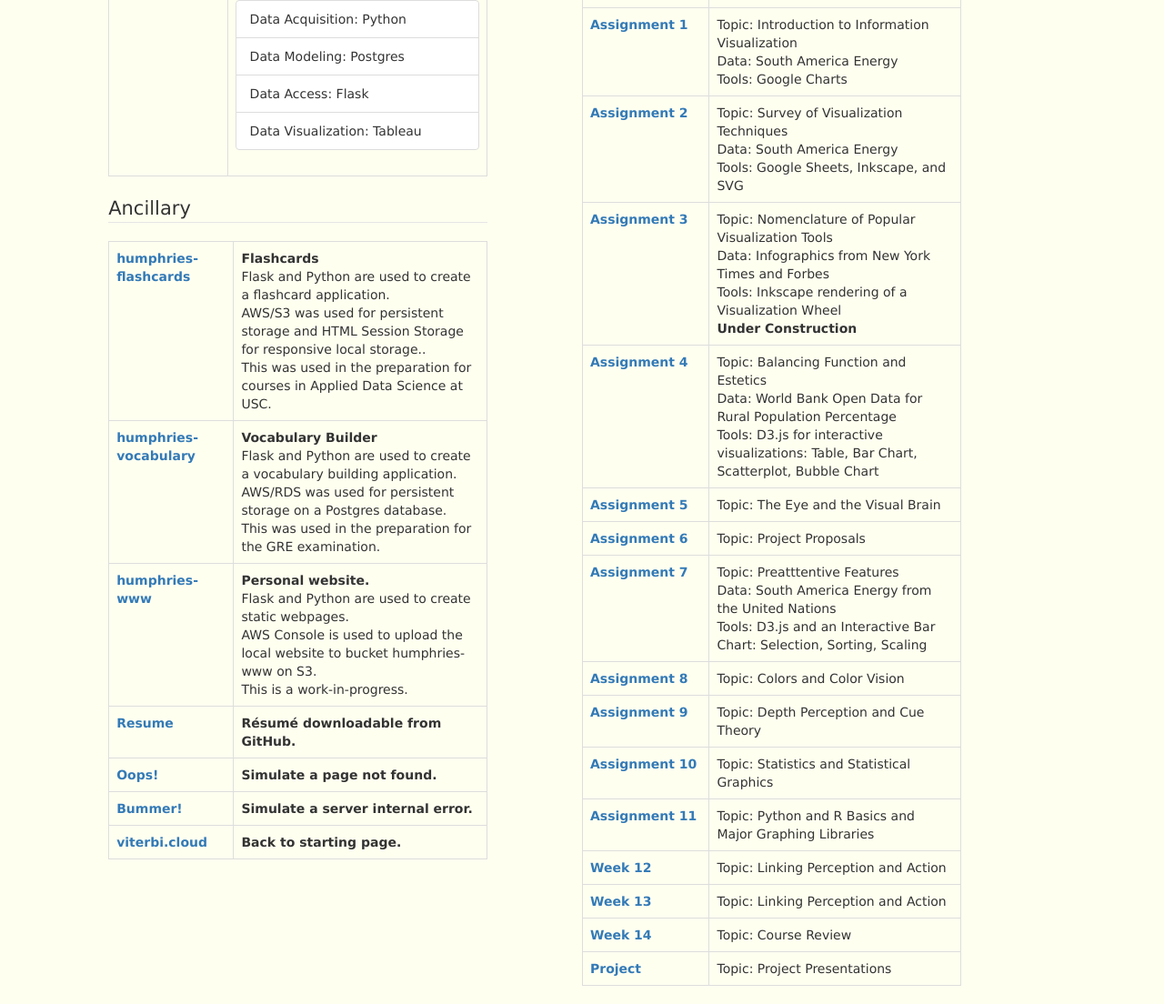
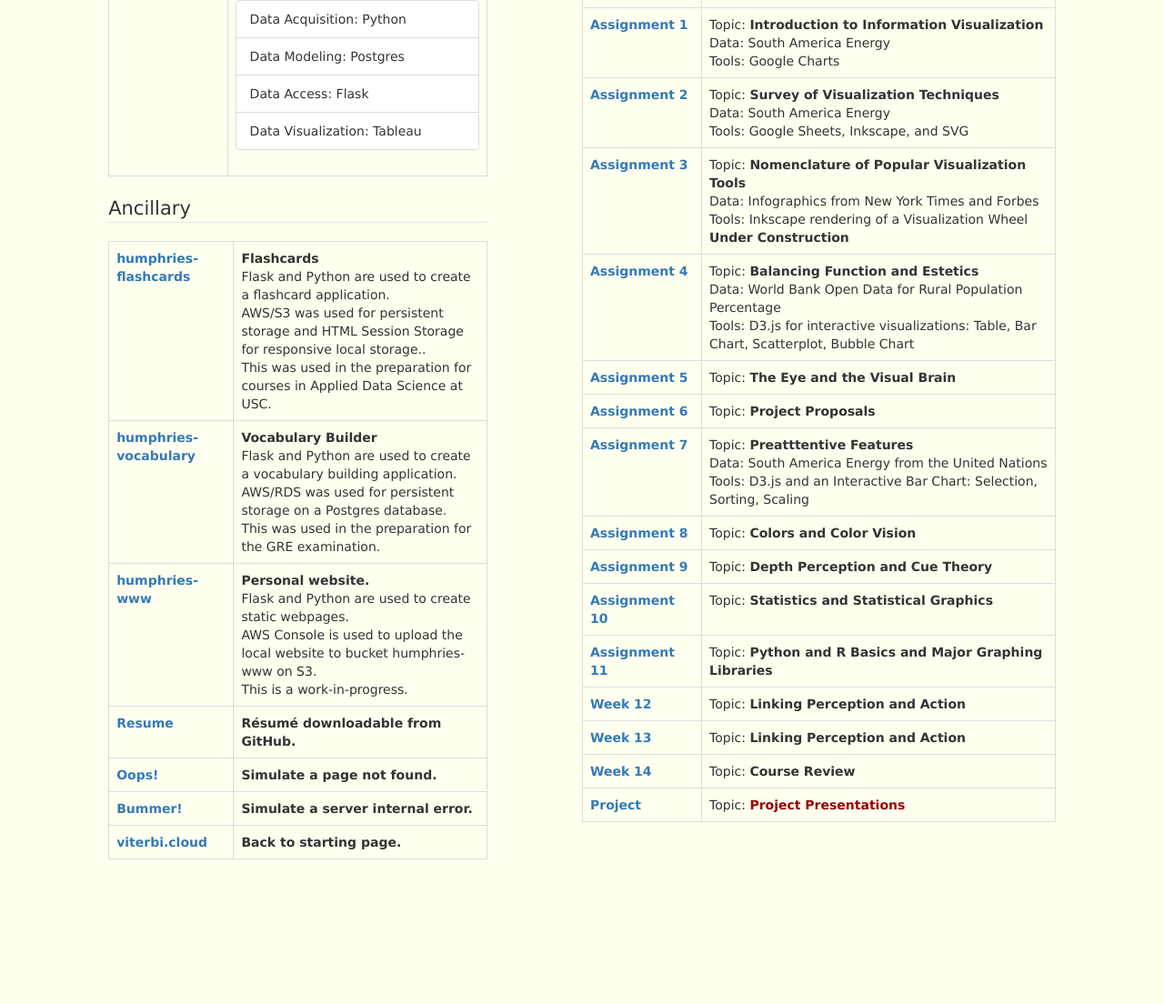
Before and after one commit to phumphri/humphries-portfolio, a Flask app: page / in a window 1280 px wide. Shown: the part 301-1405 px from the top of the page at 91% size. After the commit the page ends 1246 px from the top, so only its background shows below. Run offline with Flask 2, Linux system fonts and the light colour scheme; parts of the project's set-up code (start-up, migrations or seed data) failed here and were passed over; some libraries are stand-ins or nearby versions.

Commit message:
Clean-up index.html

```diff
--- a/templates/index.html
+++ b/templates/index.html
@@ -101,10 +101,10 @@ Humphries Portfolio
     <div class="col-sm-1">
     </div>
 
-    <div class="col-sm-4">
+    <div class="col-sm-5">
         <div class="row">
             <fieldset>
-                <legend>INF-554: Data Visualization</legend>
+                <legend>INF 554: Information Visualization</legend>
                 <table class="table table-bordered">
                     <thead>
                         <tr>
@@ -114,14 +114,16 @@ Humphries Portfolio
                     </thead>
                     <tbody>
                         <tr>https
-                            <td><a href="https://sites.google.com/a/usc.edu/pvhumphr/"><b>U.S.C. Student Website</b></a></td>
-                            <td>Topic:  A portfolio located on Google Site.</td>
+                            <td><a href="https://sites.google.com/a/usc.edu/pvhumphr/"><b>Student Website</b></a></td>
+                            <td>
+                                Topic:  A portfolio located on <span class="cardinal_color"><b>USC Google Site.</b></span>
+                            </td>
                         </tr>
 
                         <tr>
                             <td><a href="https://humphries-inf554.herokuapp.com/Assignment%2001/index.html" target="_blank"><b>Assignment 1</b></a></td>
                             <td>
-                                Topic:  Introduction to Information Visualization<br />
+                                Topic:  <b>Introduction to Information Visualization</b><br />
                                 Data: South America Energy<br />
                                 Tools: Google Charts
                             </td>
@@ -129,7 +131,7 @@ Humphries Portfolio
                         <tr>
                             <td><a href="https://humphries-inf554.herokuapp.com/Assignment%2002/index.html" target="_blank"><b>Assignment 2</b></a></td>
                             <td>
-                                Topic:  Survey of Visualization Techniques<br />
+                                Topic:  <b>Survey of Visualization Techniques</b><br />
                                 Data: South America Energy<br />
                                 Tools: Google Sheets, Inkscape, and SVG
                             </td>
@@ -137,7 +139,7 @@ Humphries Portfolio
                         <tr>
                             <td><a href="https://humphries-inf554.herokuapp.com/Assignment%2003/index.html" target="_blank"><b>Assignment 3</b></a></td>
                             <td>
-                                Topic:  Nomenclature of Popular Visualization Tools<br />
+                                Topic:  <b>Nomenclature of Popular Visualization Tools</b><br />
                                 Data:  Infographics from New York Times and Forbes<br />
                                 Tools:  Inkscape rendering of a Visualization Wheel<br />
                                 <b>Under Construction</b>
@@ -146,7 +148,7 @@ Humphries Portfolio
                         <tr>
                             <td><a href="https://humphries-inf554.herokuapp.com/Assignment%2004/index.html" target="_blank"><b>Assignment 4</b></a></td>
                             <td>
-                                Topic:  Balancing Function and Estetics<br />
+                                Topic:  <b>Balancing Function and Estetics</b><br />
                                 Data:  World Bank Open Data for Rural Population Percentage<br />
                                 Tools:  D3.js for interactive visualizations:  Table, Bar Chart, Scatterplot, Bubble Chart
                             </td>
@@ -154,18 +156,18 @@ Humphries Portfolio
                         <tr>
                             <td><a href="/not_implemented" target="_blank"><b>Assignment 5</b></a></td>
                             <td>
-                                Topic:  The Eye and the Visual Brain
+                                Topic:  <b>The Eye and the Visual Brain</b>
                             </td>
                         </tr>
                         <tr>
                             <td><a href="/not_implemented" target="_blank"><b>Assignment 6</b></a></td>
                             <td>
-                                Topic:  Project Proposals</td>
+                                Topic:  <b>Project Proposals</td></b>
                         </tr>
                         <tr>
                             <td><a href="https://humphries-inf554.herokuapp.com/Assignment%2007/index.html" target="_blank"><b>Assignment 7</b></a></td>
                             <td>
-                                Topic:  Preatttentive Features<br />
+                                Topic:  <b>Preatttentive Features</b><br />
                                 Data: South America Energy from the United Nations<br />
                                 Tools:  D3.js and an Interactive Bar Chart:  Selection, Sorting, Scaling
                             </td>
@@ -173,48 +175,49 @@ Humphries Portfolio
                         <tr>
                             <td><a href="/not_implemented" target="_blank"><b>Assignment 8</b></a></td>
                             <td>
-                                Topic:  Colors and Color Vision
+                                Topic:  <b>Colors and Color Vision</b>
                             </td>
                         </tr>
                         <tr>
                             <td><a href="/not_implemented" target="_blank"><b>Assignment 9</b></a></td>
                             <td>
-                                Topic:  Depth Perception and Cue Theory
+                                Topic:  <b>Depth Perception and Cue Theory</b>
                             </td>
                         </tr>
                         <tr>
                             <td><a href="/not_implemented" target="_blank"><b>Assignment 10</b></a></td>
                             <td>
-                                Topic:  Statistics and Statistical Graphics</td>
+                                Topic:  <b>Statistics and Statistical Graphics</b>
+                            </td>
                         </tr>
                         <tr>
                             <td><a href="/not_implemented" target="_blank"><b>Assignment 11</b></a></td>
                             <td>
-                                Topic:  Python and R Basics and Major Graphing Libraries
+                                Topic:  <b>Python and R Basics and Major Graphing Libraries</b>
                             </td>
                         </tr>
                         <tr>
                             <td><a href="/not_implemented" target="_blank"><b>Week 12</b></a></td>
                             <td>
-                                Topic:  Linking Perception and Action
+                                Topic:  <b>Linking Perception and Action</b>
                             </td>
                         </tr>
                         <tr>
                             <td><a href="/not_implemented" target="_blank"><b>Week 13</b></a></td>
                             <td>
-                                Topic:  Linking Perception and Action
+                                Topic:  <b>Linking Perception and Action</b>
                             </td>
                         </tr>
                         <tr>
                             <td><a href="/not_implemented" target="_blank"><b>Week 14</b></a></td>
                             <td>
-                                Topic:  Course Review
+                                Topic:  <b>Course Review</b>
                             </td>
                         </tr>
                         <tr>
                             <td><a href="/not_implemented" target="_blank"><b>Project</b></a></td>
                             <td>
-                                Topic:  Project Presentations
+                                Topic:  <span class="cardinal_color"><b>Project Presentations</b></span>
                             </td>
                         </tr>
                     </tbody>
```
